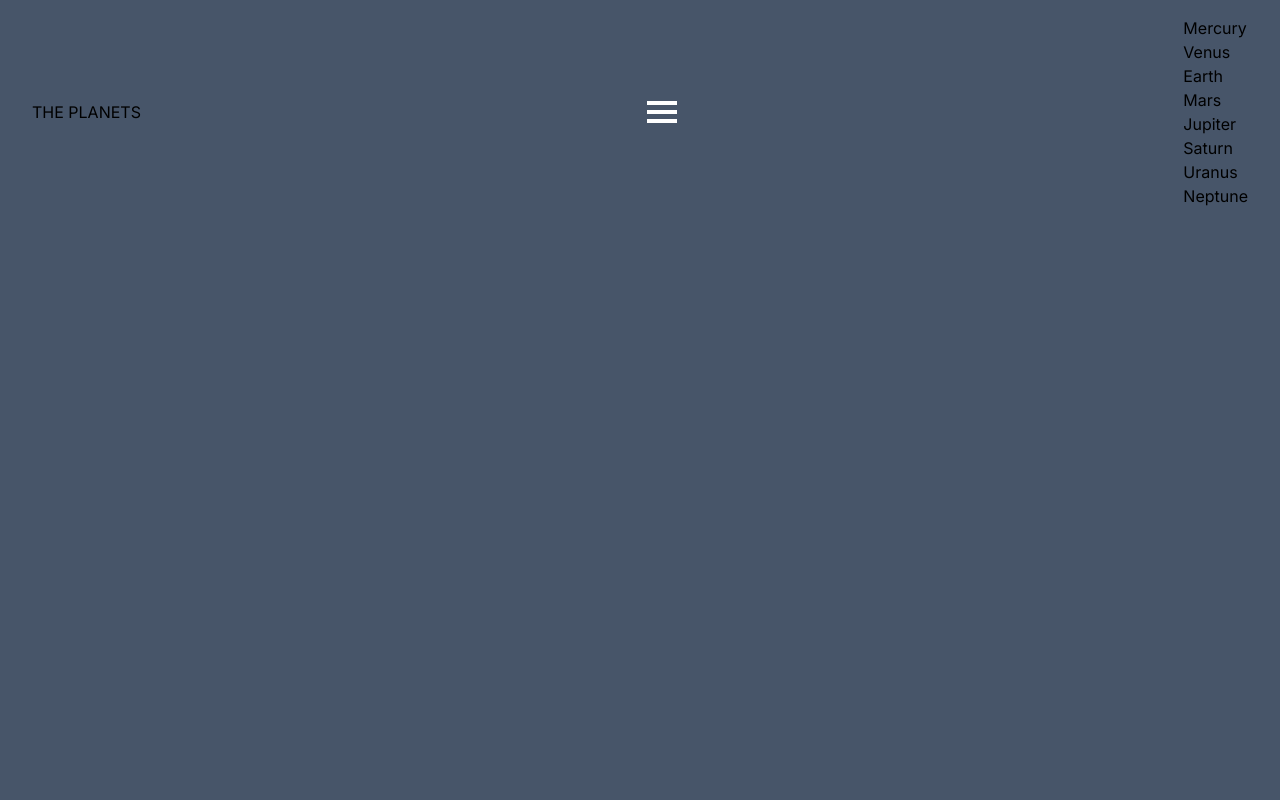
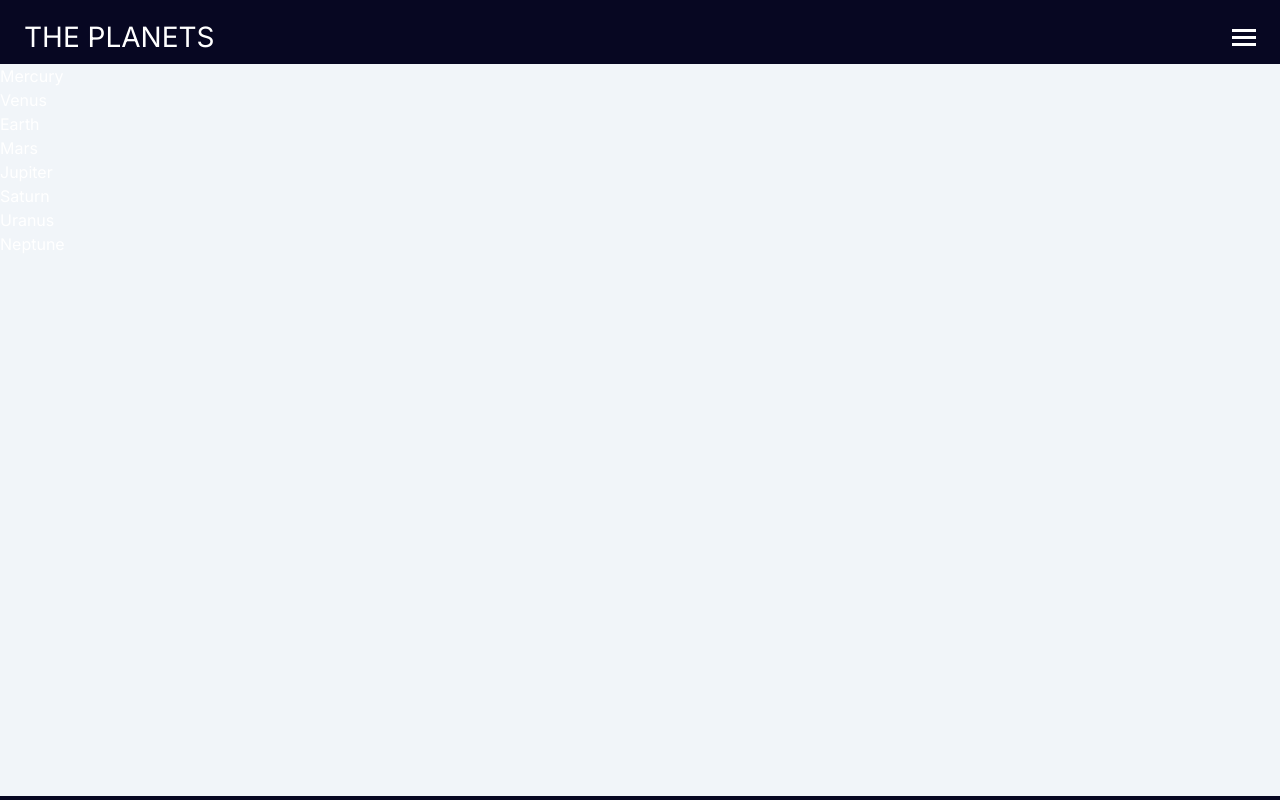
Before and after one commit to rafo38kh/planets-fact-site, a Next.js app: page / in a window 1280 px wide. Both pictures are taken after a click on the button 1233 px from the left and 28 px from the top of the page. Built offline with nearby package versions, Linux system fonts and the light colour scheme.

Commit message:
functionality

```diff
--- a/app/layout.js
+++ b/app/layout.js
@@ -12,7 +12,7 @@ export const metadata = {
 export default function RootLayout({ children }) {
   return (
     <html lang="en">
-      <body className={`${inter.className} bg-slate-600`}>
+      <body className={`${inter.className} bg-background text-white`}>
         <Nav />
         {children}
       </body>
--- a/app/page.js
+++ b/app/page.js
@@ -1,5 +1,3 @@
-// import Nav from "../components/Nav";
-
 export default function Home() {
   return <div></div>;
 }
--- a/app/planet/[slug]/page.jsx
+++ b/app/planet/[slug]/page.jsx
@@ -12,7 +12,8 @@ export default async function Page({ params }) {
 
 export async function generateStaticParams() {
   const planets = await fetch(
-    "https://raw.githubusercontent.com/rafo38kh/planets-fact-site/main/public/data.json"
+    "https://raw.githubusercontent.com/rafo38kh/planets-fact-site/main/public/data.json",
+    { cache: "no-store" }
   ).then((res) => res.json());
 
   return planets.map((planet) => ({
--- a/components/Nav.jsx
+++ b/components/Nav.jsx
@@ -21,16 +21,16 @@ export default function Nav() {
   ];
 
   return (
-    <div className="flex items-center justify-between w-full px-8 py-4 relative">
-      <span className="uppercase">the planets</span>
+    <div className="flex items-center justify-between w-full px-6 py-4 relative">
+      <span className="uppercase text-[1.75rem]">the planets</span>
       <button onClick={() => setIsNavOpen((prevState) => !prevState)}>
-        <Image alt="burger" src={burger} height={30} width={30} />
+        <Image alt="burger" src={burger} height={17} width={24} />
       </button>
 
       {isNavOpen && (
-        <ul className="">
+        <ul className="absolute w-full z-40 inset-0 h-[calc(100vh-68px)] bg-slate-100 mt-16 overflow-hidden">
           {planets.map((planet) => (
-            <li key={planet}>
+            <li key={planet} onClick={() => setIsNavOpen(false)}>
               {<Link href={`/planet/${planet.toLowerCase()}`}>{planet}</Link>}
             </li>
           ))}
--- a/components/Planet.jsx
+++ b/components/Planet.jsx
@@ -2,6 +2,7 @@
 import { useState } from "react";
 import Image from "next/image";
 import Link from "next/link";
+import TabButtons from "./TabButtons";
 
 export default function Planet({ currentPlanet }) {
   const tabs = ["Overview", "Structure", "Surface"];
@@ -13,7 +14,7 @@ export default function Planet({ currentPlanet }) {
     if (tabName === "Overview") {
       return (
         <Image
-          src={currentPlanet.images.planet.slice(1)}
+          src={currentPlanet.images.planet}
           width={200}
           height={200}
           alt={currentPlanet.name}
@@ -22,7 +23,7 @@ export default function Planet({ currentPlanet }) {
     } else if (tabName === "Structure") {
       return (
         <Image
-          src={currentPlanet.images.internal.slice(1)}
+          src={currentPlanet.images.internal}
           width={200}
           height={200}
           alt={currentPlanet.name}
@@ -32,13 +33,13 @@ export default function Planet({ currentPlanet }) {
       return (
         <>
           <Image
-            src={currentPlanet.images.planet.slice(1)}
+            src={currentPlanet.images.planet}
             width={200}
             height={200}
             alt={currentPlanet.name}
           />
           <Image
-            src={currentPlanet.images.geology.slice(1)}
+            src={currentPlanet.images.geology}
             width={120}
             height={120}
             alt={currentPlanet.name}
@@ -53,20 +54,16 @@ export default function Planet({ currentPlanet }) {
 
   return (
     <div>
-      <ul className="flex flex-row justify-between items-center px-10">
-        {tabs.map((tab) => (
-          <li key={tab}>
-            <button
-              className={`focus:border-b-4 border-[${currentPlanet.color}]`}
-              onClick={() => setTabName(tab)}
-              type="button"
-            >
-              {tab}
-            </button>
-          </li>
-        ))}
+      <ul className="flex flex-row justify-between items-center px-10 md:hidden border-y border-border">
+        <TabButtons
+          tabs={tabs}
+          tabName={tabName}
+          setTabName={setTabName}
+          color={currentPlanet.color}
+        />
       </ul>
 
+      <div>
         <div>
           <div className="relative flex items-center justify-center ">
             {getImage()}
@@ -92,7 +89,16 @@ export default function Planet({ currentPlanet }) {
             </p>
           </div>
         </div>
-      {/* {planets?.map((el) => el.name)} */}
+
+        <ul className="hidden md:flex flex-row justify-between items-center px-10">
+          <TabButtons
+            tabs={tabs}
+            tabName={tabName}
+            setTabName={setTabName}
+            color={currentPlanet.color}
+          />
+        </ul>
+      </div>
       <div>
         <div>
           <span>ROTATION TIME</span> <span>{currentPlanet.rotation}</span>
--- a/components/TabButtons.jsx
+++ b/components/TabButtons.jsx
@@ -1,5 +1,21 @@
-import React from "react";
-
-export default function TabButtons() {
-  return <div>TabButtons</div>;
+export default function TabButtons({ tabs, color, tabName, setTabName }) {
+  return (
+    <>
+      {tabs.map((tab) => (
+        <li key={tab} className="uppercase">
+          <button
+            style={{
+              borderBottom: `2px solid ${
+                tabName === tab ? color : "transparent"
+              }`,
+            }}
+            onClick={() => setTabName(tab)}
+            type="button"
+          >
+            {tab}
+          </button>
+        </li>
+      ))}
+    </>
+  );
 }
--- a/lib/getData.js
+++ b/lib/getData.js
@@ -1,6 +1,7 @@
 export async function getPlanet() {
   const planets = await fetch(
-    "https://raw.githubusercontent.com/rafo38kh/planets-fact-site/main/public/data.json"
+    "https://raw.githubusercontent.com/rafo38kh/planets-fact-site/main/public/data.json",
+    { cache: "no-store" }
   ).then((res) => res.json());
 
   return planets;
--- a/package.json
+++ b/package.json
@@ -9,6 +9,7 @@
     "lint": "next lint"
   },
   "dependencies": {
+    "@next/font": "^13.4.12",
     "autoprefixer": "10.4.14",
     "eslint": "8.46.0",
     "eslint-config-next": "13.4.12",
--- a/tailwind.config.js
+++ b/tailwind.config.js
@@ -1,18 +1,28 @@
 /** @type {import('tailwindcss').Config} */
 module.exports = {
   content: [
-    './pages/**/*.{js,ts,jsx,tsx,mdx}',
-    './components/**/*.{js,ts,jsx,tsx,mdx}',
-    './app/**/*.{js,ts,jsx,tsx,mdx}',
+    "./pages/**/*.{js,ts,jsx,tsx,mdx}",
+    "./components/**/*.{js,ts,jsx,tsx,mdx}",
+    "./app/**/*.{js,ts,jsx,tsx,mdx}",
   ],
   theme: {
     extend: {
       backgroundImage: {
-        'gradient-radial': 'radial-gradient(var(--tw-gradient-stops))',
-        'gradient-conic':
-          'conic-gradient(from 180deg at 50% 50%, var(--tw-gradient-stops))',
+        "gradient-radial": "radial-gradient(var(--tw-gradient-stops))",
+        "gradient-conic":
+          "conic-gradient(from 180deg at 50% 50%, var(--tw-gradient-stops))",
+      },
+      colors: {
+        background: "hsla(240, 67%, 8%, 1)",
+        btnActive: "hsla(194, 48%, 50%, 1)",
+        btnHover: "hsla(0, 0%, 85%, 1)",
+        lightWhite: "hsla(0, 0%, 100%, 1)",
+        lightSilver: "hsla(240, 6%, 54%, 1)",
+        border: "#979797",
+        darkSilver: "hsla(240, 17%, 26%, 1)",
       },
     },
   },
+
   plugins: [],
-}
+};
```
Also changed, not shown: 1 other file (tests, documents, lock files or other folders). Lines whose indentation alone changed are shown as unchanged.
